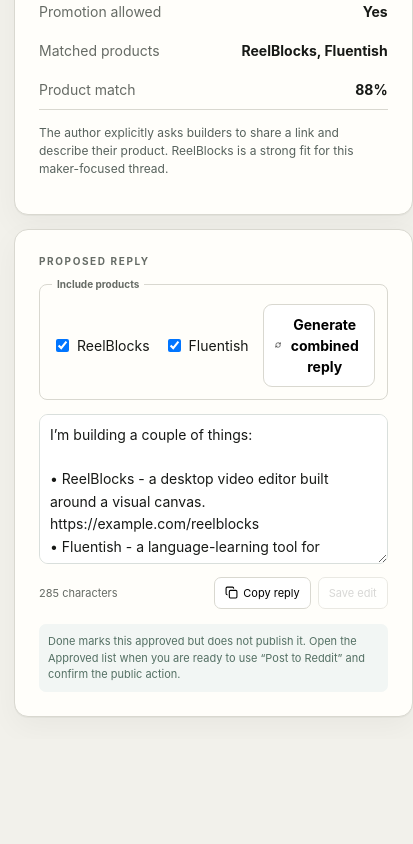
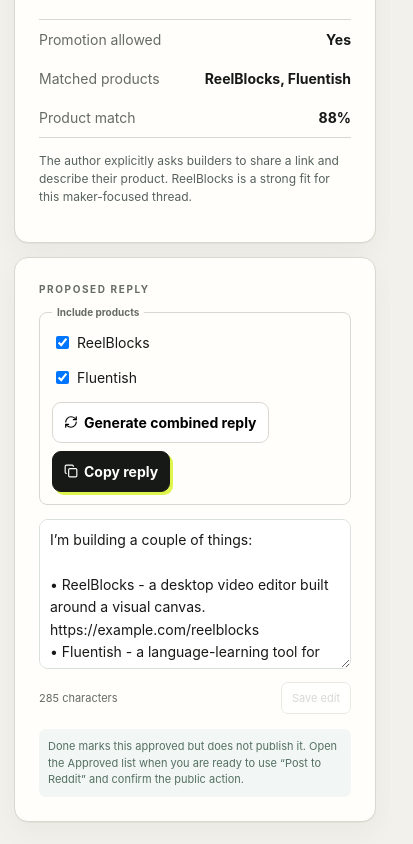
Before and after one commit to abtx/distribution-agent, a Next.js app: page /opportunities/demo-opportunity in a window 390 px wide. Shown: the part 689-1533 px from the top of the page, 413 px wide, since content can reach past the window. Before the commit the page ends 1428 px from the top, so only its background shows below. Built offline with nearby package versions, Linux system fonts and the light colour scheme; no server answers.

Commit message:
Promote copy reply CTA

```diff
--- a/app/globals.css
+++ b/app/globals.css
@@ -744,6 +744,21 @@
 }
 .secondary:hover:not(:disabled),
 .product-picker button:hover:not(:disabled) { background: #f4f4ef; }
+.reply-tools {
+  display: flex;
+  gap: 8px;
+  margin-left: auto;
+}
+.product-picker .copy-primary {
+  background: #171916;
+  border-color: #171916;
+  color: white;
+  box-shadow: 3px 3px 0 var(--lime);
+}
+.product-picker .copy-primary:hover:not(:disabled) {
+  background: #171916;
+  transform: translate(-1px, -1px);
+}
 .connection-grid {
   display: grid;
   grid-template-columns: repeat(2, minmax(260px, 1fr));
@@ -1028,4 +1043,12 @@
   .primary {
     white-space: nowrap;
   }
+  .product-picker {
+    align-items: stretch;
+    flex-direction: column;
+  }
+  .reply-tools {
+    margin-left: 0;
+    flex-wrap: wrap;
+  }
 }
--- a/components/OpportunityDetail.tsx
+++ b/components/OpportunityDetail.tsx
@@ -275,6 +275,7 @@
                   {product.name}
                 </label>
               ))}
+            <div className="reply-tools">
               <button
                 type="button"
                 disabled={saving || selectedProductIds.length === 0}
@@ -282,6 +283,14 @@
               >
                 <RefreshCw size={14} /> Generate combined reply
               </button>
+              <button
+                className="copy-primary"
+                type="button"
+                onClick={copyReply}
+              >
+                <Copy size={14} /> Copy reply
+              </button>
+            </div>
           </fieldset>
           <textarea
             aria-label="Proposed reply"
@@ -293,9 +302,6 @@
               {text.length} characters {message && `· ${message}`}
             </span>
             <div className="editor-actions">
-              <button type="button" onClick={copyReply}>
-                <Copy size={13} /> Copy reply
-              </button>
               <button
                 disabled={
                   saving ||
```
Lines whose indentation alone changed are shown as unchanged.
